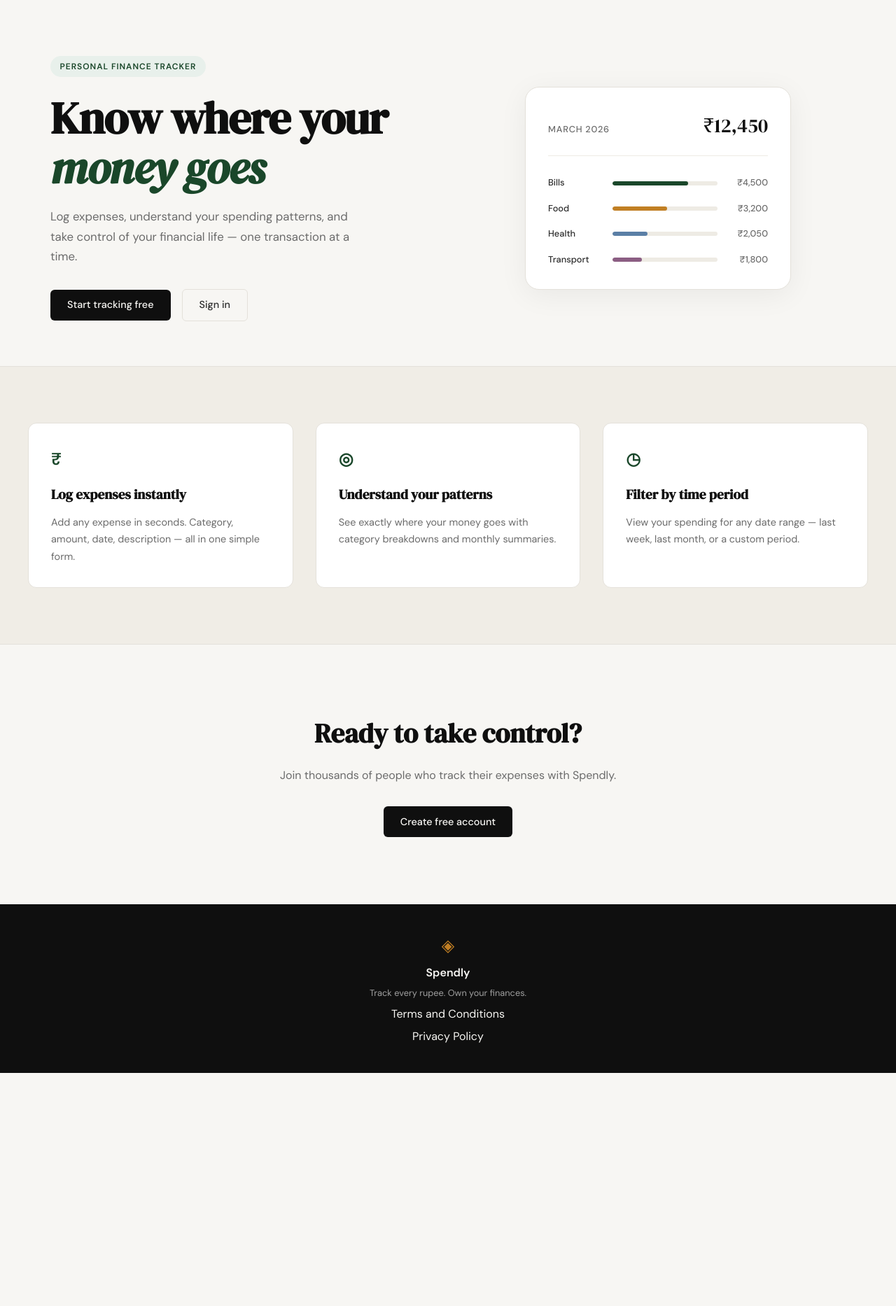
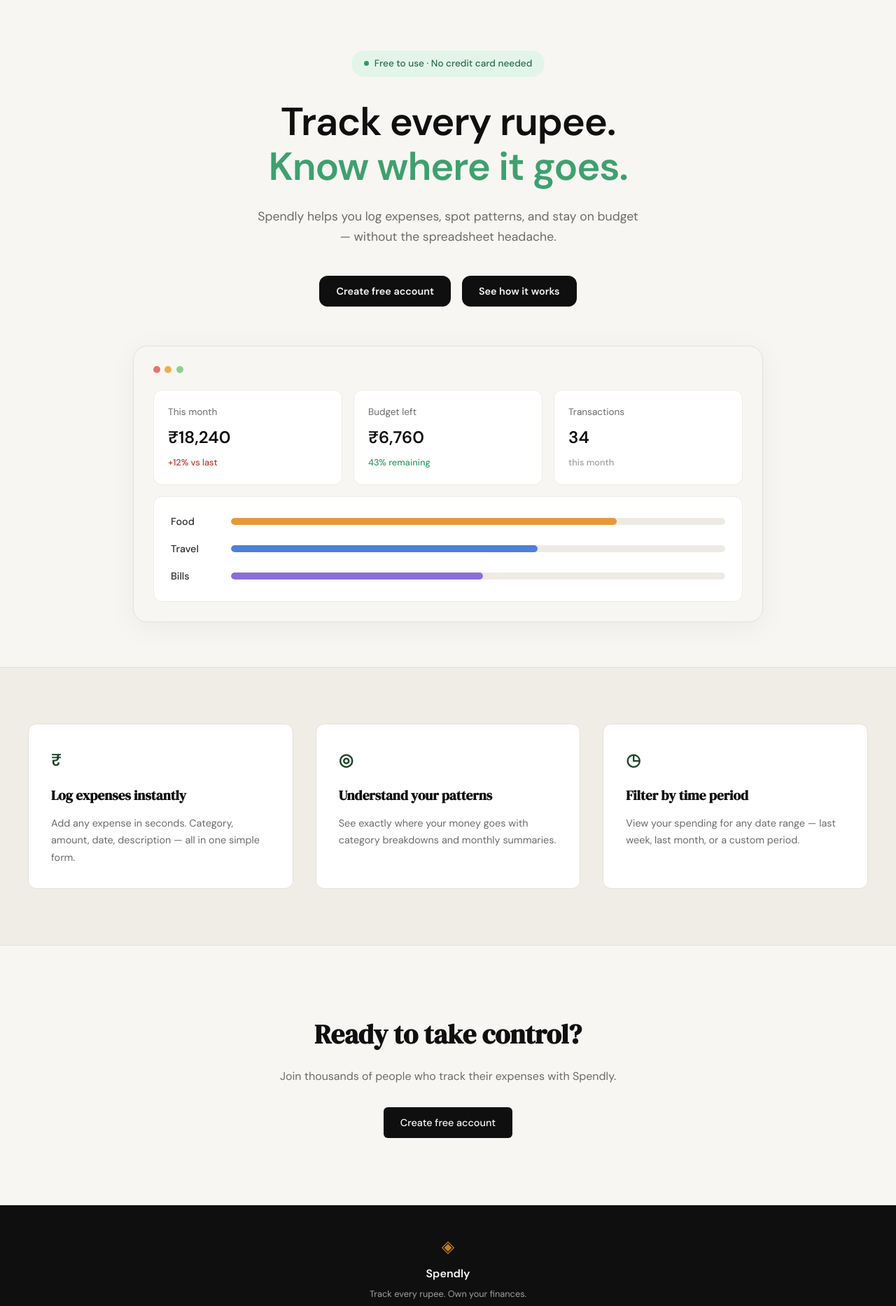
Before and after one commit to ktaslim123/spendly, a Flask app: page / in a window 1280 px wide. Shown: the part 61-1927 px from the top of the page at 70% size. Before the commit the page ends 1594 px from the top, so only its background shows below. Run offline with Flask 3, Linux system fonts and the light colour scheme.

Commit message:
landing: redesign hero section to match mockup

```diff
--- a/static/css/style.css
+++ b/static/css/style.css
@@ -124,54 +124,72 @@ a { color: inherit; text-decoration: none; }
 /* ------------------------------------------------------------------ */
 
 .hero {
-    padding: 5rem 2rem 4rem;
-    display: grid;
-    grid-template-columns: 1fr 1fr;
-    gap: 4rem;
+    padding: 4.5rem 2rem 4rem;
+    display: flex;
+    flex-direction: column;
     align-items: center;
+    text-align: center;
     max-width: var(--max-width);
     margin: 0 auto;
 }
 
 .hero-badge {
+    display: inline-flex;
+    align-items: center;
+    gap: 0.5rem;
+    background: #e3f5ea;
+    color: #2f6b4f;
+    font-size: 0.85rem;
+    font-weight: 500;
+    letter-spacing: normal;
+    text-transform: none;
+    padding: 0.5rem 1.1rem;
+    border-radius: 999px;
+    margin-bottom: 2rem;
+}
+
+.hero-badge-dot {
+    width: 7px;
+    height: 7px;
+    border-radius: 50%;
+    background: #2f9e5e;
     display: inline-block;
-    background: var(--accent-light);
-    color: var(--accent);
-    font-size: 0.75rem;
-    font-weight: 600;
-    letter-spacing: 0.08em;
-    text-transform: uppercase;
-    padding: 0.35rem 0.85rem;
-    border-radius: 999px;
+}
+
+.hero-title {
+    font-family: var(--font-body);
+    font-weight: 700;
+    font-size: clamp(2.5rem, 6vw, 3.5rem);
+    line-height: 1.15;
+    letter-spacing: -0.02em;
+    color: var(--ink);
     margin-bottom: 1.5rem;
 }
 
-.hero-title {
-    font-family: var(--font-display);
-    font-size: clamp(2.5rem, 5vw, 4rem);
-    line-height: 1.1;
-    letter-spacing: -0.02em;
-    color: var(--ink);
-    margin-bottom: 1.25rem;
-}
-
-.hero-title em {
-    font-style: italic;
-    color: var(--accent);
+.hero-title-accent {
+    display: block;
+    color: #3fa06f;
 }
 
 .hero-subtitle {
-    font-size: 1.05rem;
+    font-size: 1.1rem;
     color: var(--ink-muted);
     line-height: 1.7;
-    max-width: 460px;
-    margin-bottom: 2rem;
+    max-width: 560px;
+    margin: 0 auto 2.5rem;
 }
 
 .hero-actions {
     display: flex;
     gap: 1rem;
     align-items: center;
+    justify-content: center;
+    margin-bottom: 3.5rem;
+}
+
+.hero-actions a {
+    border-radius: var(--radius-md);
+    font-weight: 600;
 }
 
 /* ------------------------------------------------------------------ */
@@ -179,60 +197,102 @@ a { color: inherit; text-decoration: none; }
 /* ------------------------------------------------------------------ */
 
 .hero-visual {
+    width: 100%;
     display: flex;
     justify-content: center;
 }
 
 .mock-card {
-    background: var(--paper-card);
+    background: #f7f6f2;
     border: 1px solid var(--border);
     border-radius: var(--radius-lg);
-    padding: 2rem;
+    padding: 1.75rem;
     width: 100%;
-    max-width: 380px;
-    box-shadow: 0 8px 40px rgba(0,0,0,0.06);
+    max-width: 900px;
+    box-shadow: 0 8px 40px rgba(0,0,0,0.05);
 }
 
-.mock-card-header {
+.mock-card-dots {
     display: flex;
-    justify-content: space-between;
-    align-items: baseline;
-    margin-bottom: 1.75rem;
-    padding-bottom: 1.25rem;
-    border-bottom: 1px solid var(--border-soft);
+    gap: 0.4rem;
+    margin-bottom: 1.5rem;
 }
 
-.mock-label {
-    font-size: 0.8rem;
-    font-weight: 500;
-    color: var(--ink-muted);
-    text-transform: uppercase;
-    letter-spacing: 0.06em;
+.dot {
+    width: 10px;
+    height: 10px;
+    border-radius: 50%;
 }
 
-.mock-total {
-    font-family: var(--font-display);
-    font-size: 1.75rem;
+.dot-red { background: #e5766d; }
+.dot-yellow { background: #eab04d; }
+.dot-green { background: #8fce8f; }
+
+.mock-stats {
+    display: grid;
+    grid-template-columns: repeat(3, 1fr);
+    gap: 1rem;
+    margin-bottom: 1rem;
+}
+
+.mock-stat {
+    background: var(--paper-card);
+    border: 1px solid var(--border-soft);
+    border-radius: var(--radius-md);
+    padding: 1.25rem;
+    display: flex;
+    flex-direction: column;
+    gap: 0.4rem;
+    text-align: left;
+}
+
+.mock-stat-label {
+    font-size: 0.85rem;
+    color: var(--ink-muted);
+}
+
+.mock-stat-value {
+    font-family: var(--font-body);
+    font-weight: 700;
+    font-size: 1.5rem;
     color: var(--ink);
 }
 
-.mock-bars { display: flex; flex-direction: column; gap: 1rem; }
+.mock-stat-change {
+    font-size: 0.8rem;
+    font-weight: 500;
+}
+
+.mock-stat-negative { color: var(--danger); }
+.mock-stat-positive { color: #2f9e5e; }
+.mock-stat-muted { color: var(--ink-faint); }
+
+.mock-bars {
+    background: var(--paper-card);
+    border: 1px solid var(--border-soft);
+    border-radius: var(--radius-md);
+    padding: 1.5rem;
+    display: flex;
+    flex-direction: column;
+    gap: 1rem;
+}
 
 .mock-bar-row {
     display: grid;
-    grid-template-columns: 80px 1fr 60px;
+    grid-template-columns: 70px 1fr;
     align-items: center;
-    gap: 0.75rem;
+    gap: 1rem;
+    text-align: left;
 }
 
 .mock-cat {
-    font-size: 0.8rem;
+    font-size: 0.9rem;
     font-weight: 500;
     color: var(--ink-soft);
 }
 
 .mock-bar-track {
-    height: 6px;
+    height: 10px;
     background: var(--border-soft);
     border-radius: 999px;
     overflow: hidden;
@@ -240,21 +300,13 @@ a { color: inherit; text-decoration: none; }
 
 .mock-bar {
     height: 100%;
-    background: var(--accent);
     border-radius: 999px;
     transition: width 0.6s ease;
 }
 
-.mock-bar-2 { background: var(--accent-2); }
-.mock-bar-3 { background: #5b7fa6; }
-.mock-bar-4 { background: #8b5e83; }
-
-.mock-amt {
-    font-size: 0.8rem;
-    font-weight: 500;
-    color: var(--ink-muted);
-    text-align: right;
-}
+.mock-bar-food { background: #e8983a; }
+.mock-bar-travel { background: #4f7fd6; }
+.mock-bar-bills { background: #8b6fd6; }
 
 /* ------------------------------------------------------------------ */
 /* Buttons                                                             */
@@ -279,20 +331,19 @@ a { color: inherit; text-decoration: none; }
 
 .btn-ghost {
     display: inline-block;
-    background: transparent;
-    color: var(--ink-soft);
+    background: var(--ink);
+    color: var(--paper);
     padding: 0.65rem 1.5rem;
     border-radius: var(--radius-sm);
     font-size: 0.9rem;
     font-weight: 500;
-    border: 1px solid var(--border);
-    transition: all 0.2s;
+    border: none;
+    transition: background 0.2s;
     text-decoration: none;
 }
 
 .btn-ghost:hover {
-    border-color: var(--ink);
-    color: var(--ink);
+    background: var(--accent);
 }
 
 /* ------------------------------------------------------------------ */
@@ -552,14 +603,8 @@ a { color: inherit; text-decoration: none; }
 /* ------------------------------------------------------------------ */
 
 @media (max-width: 900px) {
-    .hero {
-        grid-template-columns: 1fr;
-        text-align: center;
-    }
-
     .hero-subtitle { max-width: 100%; }
-    .hero-actions { justify-content: center; }
-    .hero-visual { display: none; }
+    .mock-stats { grid-template-columns: 1fr; }
 
     .features-inner { grid-template-columns: 1fr; }
 }
@@ -567,4 +612,7 @@ a { color: inherit; text-decoration: none; }
 @media (max-width: 600px) {
     .nav-links a:not(.nav-cta) { display: none; }
     .hero { padding: 3rem 1rem 2rem; }
+    .hero-actions { flex-direction: column; width: 100%; }
+    .hero-actions a { width: 100%; text-align: center; }
+    .mock-bar-row { grid-template-columns: 60px 1fr; }
 }
--- a/templates/landing.html
+++ b/templates/landing.html
@@ -5,56 +5,64 @@
 {% block content %}
 
 <section class="hero">
-    <div class="hero-inner">
-        <div class="hero-badge">Personal Finance Tracker</div>
-        <h1 class="hero-title">
-            Know where your<br>
-            <em>money goes</em>
-        </h1>
-        <p class="hero-subtitle">
-            Log expenses, understand your spending patterns,
-            and take control of your financial life —
-            one transaction at a time.
-        </p>
-        <div class="hero-actions">
-            <a href="{{ url_for('register') }}" class="btn-primary">Start tracking free</a>
-            <a href="{{ url_for('login') }}" class="btn-ghost">Sign in</a>
-        </div>
+    <div class="hero-badge">
+        <span class="hero-badge-dot"></span>
+        Free to use · No credit card needed
+    </div>
+    <h1 class="hero-title">
+        Track every rupee.<br>
+        <span class="hero-title-accent">Know where it goes.</span>
+    </h1>
+    <p class="hero-subtitle">
+        Spendly helps you log expenses, spot patterns, and stay
+        on budget — without the spreadsheet headache.
+    </p>
+    <div class="hero-actions">
+        <a href="{{ url_for('register') }}" class="btn-primary">Create free account</a>
+        <a href="{{ url_for('login') }}" class="btn-ghost">See how it works</a>
     </div>
     <div class="hero-visual">
         <div class="mock-card">
-            <div class="mock-card-header">
-                <span class="mock-label">March 2026</span>
-                <span class="mock-total">₹12,450</span>
+            <div class="mock-card-dots">
+                <span class="dot dot-red"></span>
+                <span class="dot dot-yellow"></span>
+                <span class="dot dot-green"></span>
+            </div>
+            <div class="mock-stats">
+                <div class="mock-stat">
+                    <span class="mock-stat-label">This month</span>
+                    <span class="mock-stat-value">₹18,240</span>
+                    <span class="mock-stat-change mock-stat-negative">+12% vs last</span>
+                </div>
+                <div class="mock-stat">
+                    <span class="mock-stat-label">Budget left</span>
+                    <span class="mock-stat-value">₹6,760</span>
+                    <span class="mock-stat-change mock-stat-positive">43% remaining</span>
+                </div>
+                <div class="mock-stat">
+                    <span class="mock-stat-label">Transactions</span>
+                    <span class="mock-stat-value">34</span>
+                    <span class="mock-stat-change mock-stat-muted">this month</span>
+                </div>
             </div>
             <div class="mock-bars">
                 <div class="mock-bar-row">
+                    <span class="mock-cat">Food</span>
+                    <div class="mock-bar-track">
+                        <div class="mock-bar mock-bar-food" style="width: 78%"></div>
+                    </div>
+                </div>
+                <div class="mock-bar-row">
+                    <span class="mock-cat">Travel</span>
+                    <div class="mock-bar-track">
+                        <div class="mock-bar mock-bar-travel" style="width: 62%"></div>
+                    </div>
+                </div>
+                <div class="mock-bar-row">
                     <span class="mock-cat">Bills</span>
                     <div class="mock-bar-track">
-                        <div class="mock-bar" style="width: 72%"></div>
+                        <div class="mock-bar mock-bar-bills" style="width: 51%"></div>
                     </div>
-                    <span class="mock-amt">₹4,500</span>
-                </div>
-                <div class="mock-bar-row">
-                    <span class="mock-cat">Food</span>
-                    <div class="mock-bar-track">
-                        <div class="mock-bar mock-bar-2" style="width: 52%"></div>
-                    </div>
-                    <span class="mock-amt">₹3,200</span>
-                </div>
-                <div class="mock-bar-row">
-                    <span class="mock-cat">Health</span>
-                    <div class="mock-bar-track">
-                        <div class="mock-bar mock-bar-3" style="width: 33%"></div>
-                    </div>
-                    <span class="mock-amt">₹2,050</span>
-                </div>
-                <div class="mock-bar-row">
-                    <span class="mock-cat">Transport</span>
-                    <div class="mock-bar-track">
-                        <div class="mock-bar mock-bar-4" style="width: 28%"></div>
-                    </div>
-                    <span class="mock-amt">₹1,800</span>
                 </div>
             </div>
         </div>
```
